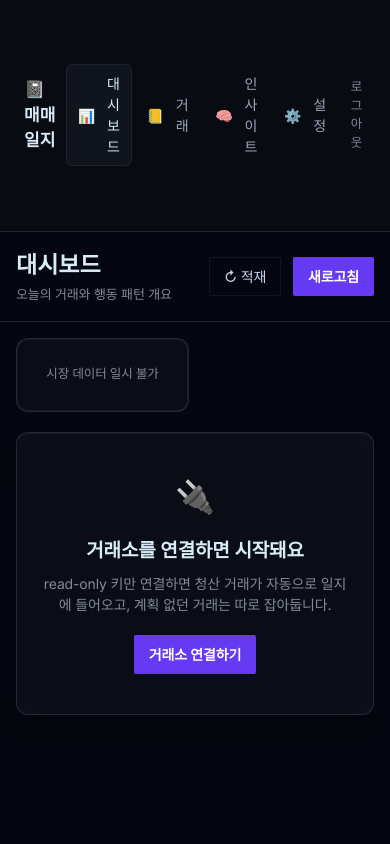
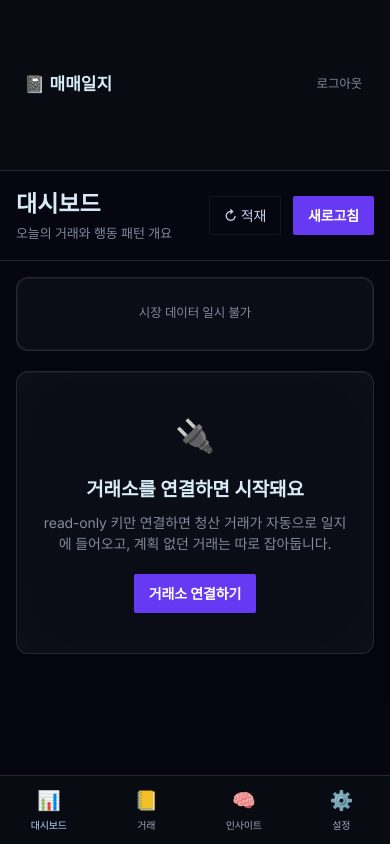
Before and after one commit to adrm-bot/trading-journal, a FastAPI app: page /app in a window 390 px wide. Run offline with FastAPI, Linux system fonts and the light colour scheme; the visitor is signed in with stand-in values (Sample User, id 1); data that the repository does not hold is empty; parts of the project's set-up code (start-up, migrations or seed data) failed here and were passed over.

Commit message:
feat: 모바일 하단 고정 탭바 (P0 — 모바일 38점, 네비 증발 해소)
≤560px에서 1차 내비를 엄지존 하단 고정 탭바로 전환. 기존 ≤860px 가로스크롤 행에서 네비가 묻히던 문제(검토 모바일 최저점) 해소. 트레이더 주 사용기기=폰.

- .nav를 position:fixed 하단, 아이콘 위 라벨, safe-area-inset 대응, 활성탭 frost 강조.
- content 하단 패딩으로 탭바 영역 확보, 토스트 위치 상향(겹침 방지), 카드/마켓/상대강도 1열.
검증: 브라우저(모바일 폭)에서 하단 탭바·단일컬럼 렌더·무에러 확인.

Co-Authored-By: Claude Opus 4.8 <noreply@anthropic.com>

```diff
--- a/app/static/app.css
+++ b/app/static/app.css
@@ -238,3 +238,17 @@ th.sortable{cursor:pointer;user-select:none} th.sortable:hover{color:var(--moonl
   .brand{padding:var(--s2)} .nav{flex-direction:row} .side .foot{margin:0 0 0 auto;border:none;padding:0}
   .side .foot .email{display:none} .cards,.market{grid-template-columns:repeat(2,1fr)} .content{padding:var(--s4)} .topbar{padding:var(--s4)}
 }
+
+/* 모바일: 1차 내비를 엄지존 하단 고정 탭바로 (가로스크롤에 묻히는 문제 해소) */
+@media(max-width:560px){
+  .side{overflow:visible;padding:var(--s2) var(--s4)}
+  .nav{position:fixed;left:0;right:0;bottom:0;z-index:20;background:var(--panel);border-top:1px solid var(--line);
+    justify-content:space-around;gap:0;padding:5px 0 calc(5px + env(safe-area-inset-bottom))}
+  .nav a{flex:1;flex-direction:column;gap:3px;font-size:10px;padding:6px 4px;border-radius:0;text-align:center;justify-content:center}
+  .nav a[aria-current="page"]{background:none;box-shadow:none;color:var(--frost)}
+  .nav .ic{width:auto;font-size:19px}
+  .content{padding-bottom:78px} .cards,.market{grid-template-columns:1fr}
+  .rsrow{grid-template-columns:96px 1fr 52px}
+}
+#toast{transition:bottom .2s}
+@media(max-width:560px){#toast{bottom:90px!important}}
```
